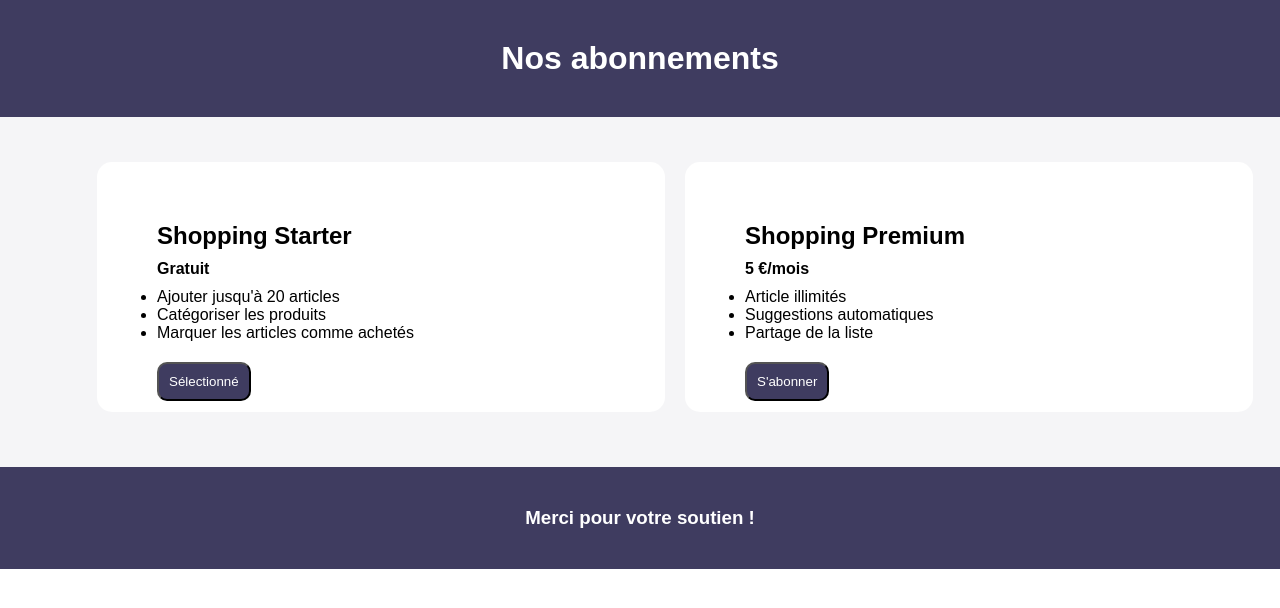
After one commit to ThibFr33/To-do-List, a PHP site: page /shopping.php in a window 1280 px wide; the page is wider, and only the part inside the window is pictured. The commit adds this page. Shown: the top 608 px of that part. Run offline with PHP 8.4, Linux system fonts and the light colour scheme.

Commit message:
Ajout de shopping.php et shopping.css

```diff
--- a/public/index.php
+++ b/public/index.php
@@ -46,7 +46,7 @@
                     <div class="filter-icon">
                         <span class="icon-text">S</span>
                     </div>
-                    <span class="filter-text">SHOPPING</span>
+                    <a class="filter-text" href="shopping.php">SHOPPING</a>
                 </div>
             </div>
         </aside>
--- /dev/null
+++ b/public/shopping.php
@@ -0,0 +1,68 @@
+
+
+
+<!DOCTYPE html>
+<html lang="fr">
+<head>
+    <meta charset="UTF-8">
+    <meta name="viewport" content="width=device-width, initial-scale=1.0">
+    <title>Shopping</title>
+    <link rel="stylesheet" href="assets/css/shopping.css">
+</head>
+<body>
+    <header>
+        <h1>Nos abonnements</h1>
+    </header>
+    <main>
+        <section class="offersContainer">
+            <!-- création d'une class offersContainer qui va contenir mes autres box Offre -->
+            <div class="offerContainer">
+                <!-- création d'une class offerContainer -->
+                <h2>Shopping Starter</h2>
+                <p class="price">Gratuit</p>
+                <!-- la class price me permet de mettre une font-weight au prix au lieu d'écire un h3 -->
+                 <!-- ul et li pour lister les avantages dont l'utilisateur bénéficie -->
+                <ul>
+                    <li>
+                        Ajouter jusqu'à 20 articles
+                    </li>
+                    <li>
+                        Catégoriser les produits
+                    </li>
+                    <li>
+                        Marquer les articles comme achetés
+                    </li>
+                </ul>
+                <!-- je créer un form au lieu d'un btn car pour le prochain btn j'y ai mis un lien -->
+                <form action="">
+                    <input type="submit" value="Sélectionné" class="firstButton">
+                </form>
+            </div>
+            <div class="offerContainer">
+                <h2>Shopping Premium</h2>
+                <p class="price">5 €/mois </p>
+                <!-- ul et li pour lister les avantages dont l'utilisateur peut beneficier -->
+                <ul>
+                    <li>
+                        Article illimités
+                    </li>
+                    <li>
+                        Suggestions automatiques
+                    </li>
+                    <li>
+                        Partage de la liste
+                    </li>
+                </ul>
+                <!-- form sous forme de btn lié a mon paypal -->
+                <form action="https://paypal.me/YBuyukaydin">
+                    <input type="submit" value="S'abonner" class="secondButton">
+                </form>
+            </div>
+        </section>
+    </main>
+    <footer>
+        <h3>Merci pour votre soutien !</h3>
+    </footer>
+
+</body>
+</html>
```
Also changed, not shown: public/assets/css/shopping.css (added), public/assets/css/style.css.
